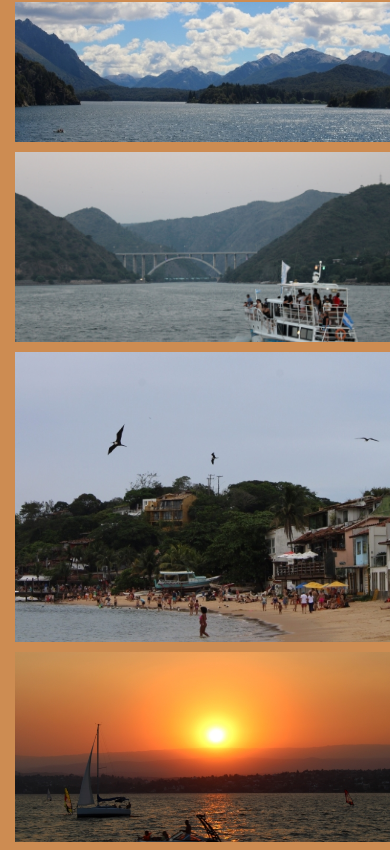
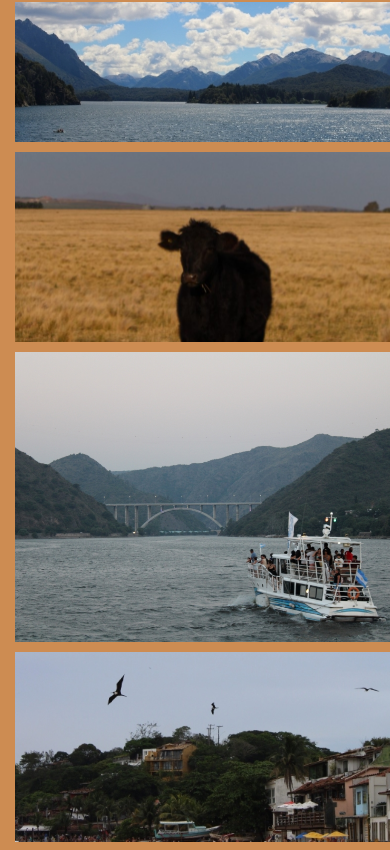
Before and after one commit to Fampires08/FampiresPage, a plain HTML site: page paginas/galeria.html in a window 390 px wide. Shown: the part 1257-2107 px from the top of the page. Drawn offline with nearby package versions, Linux system fonts and the light colour scheme; files that its build step writes are made by us from their sources.

Commit message:
se agregaron cambios en galeria

```diff
--- a/scss/_mediaqueries.scss
+++ b/scss/_mediaqueries.scss
@@ -241,7 +241,7 @@
 
             .imagen3 {
                 grid-area: img3;
-                background-image: url(../imagenes/Viajes/img4.jpg);
+                background-image: url(../imagenes/Viajes/img3.jpg);
                 background-position: center;
                 margin: 5px;
                 background-position: center;
@@ -250,7 +250,7 @@
 
             .imagen4 {
                 grid-area: img4;
-                background-image: url(../imagenes/Viajes/img5.jpg);
+                background-image: url(../imagenes/Viajes/img4.jpg);
                 background-position: center;
                 margin: 5px;
                 background-position: center;
@@ -259,7 +259,7 @@
 
             .imagen5 {
                 grid-area: img5;
-                background-image: url(../imagenes/Viajes/img6.jpg);
+                background-image: url(../imagenes/Viajes/img5.jpg);
                 background-position: center;
                 margin: 5px;
                 background-position: center;
@@ -268,7 +268,7 @@
 
             .imagen6 {
                 grid-area: img6;
-                background-image: url(../imagenes/Viajes/img7.jpg);
+                background-image: url(../imagenes/Viajes/img6.jpg);
                 background-position: center;
                 margin: 5px;
                 background-position: center;
@@ -277,7 +277,7 @@
 
             .imagen7 {
                 grid-area: img7;
-                background-image: url(../imagenes/Viajes/img8.jpg);
+                background-image: url(../imagenes/Viajes/img7.jpg);
                 background-position: center;
                 margin: 5px;
                 background-position: center;
```
